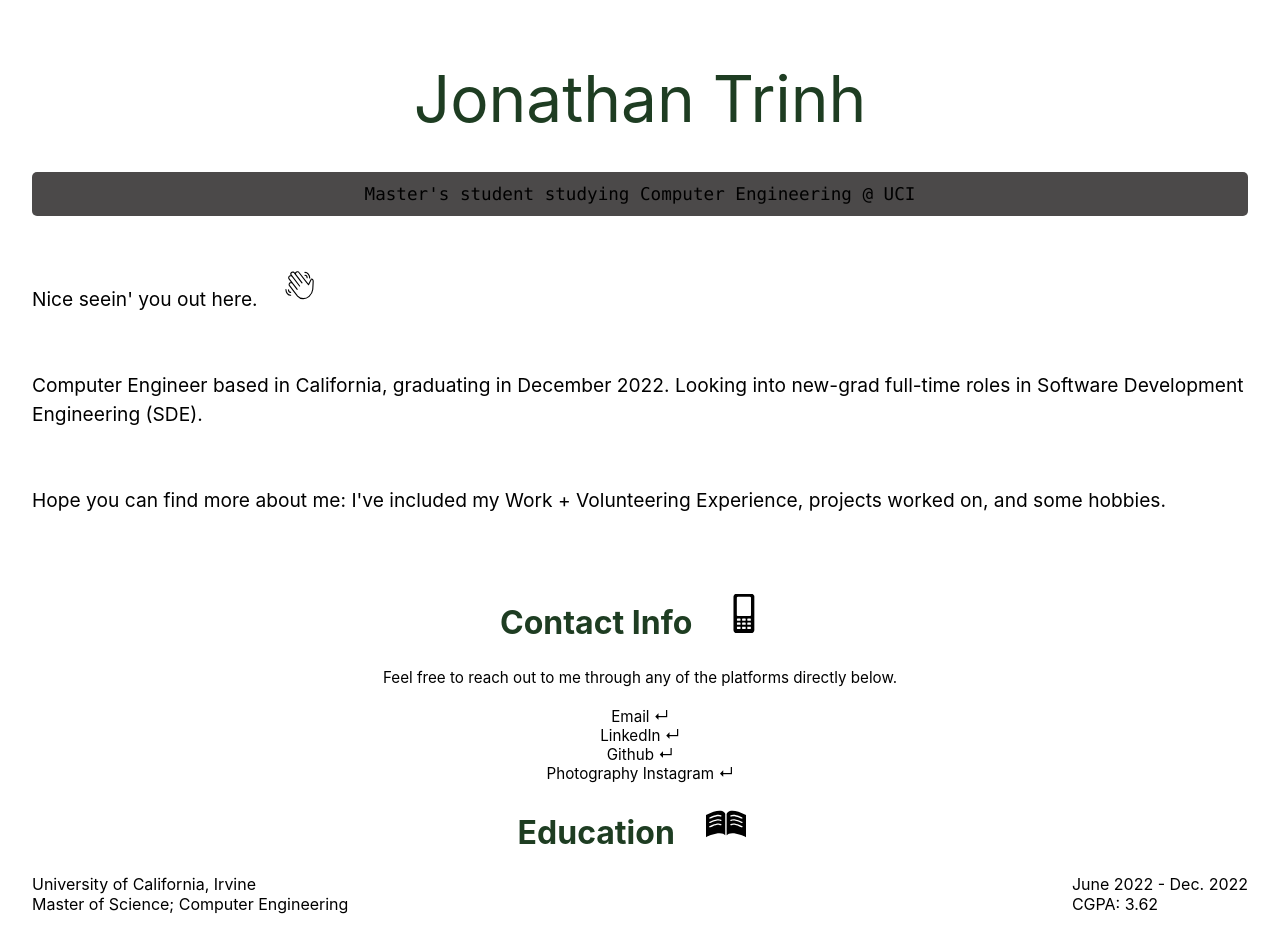
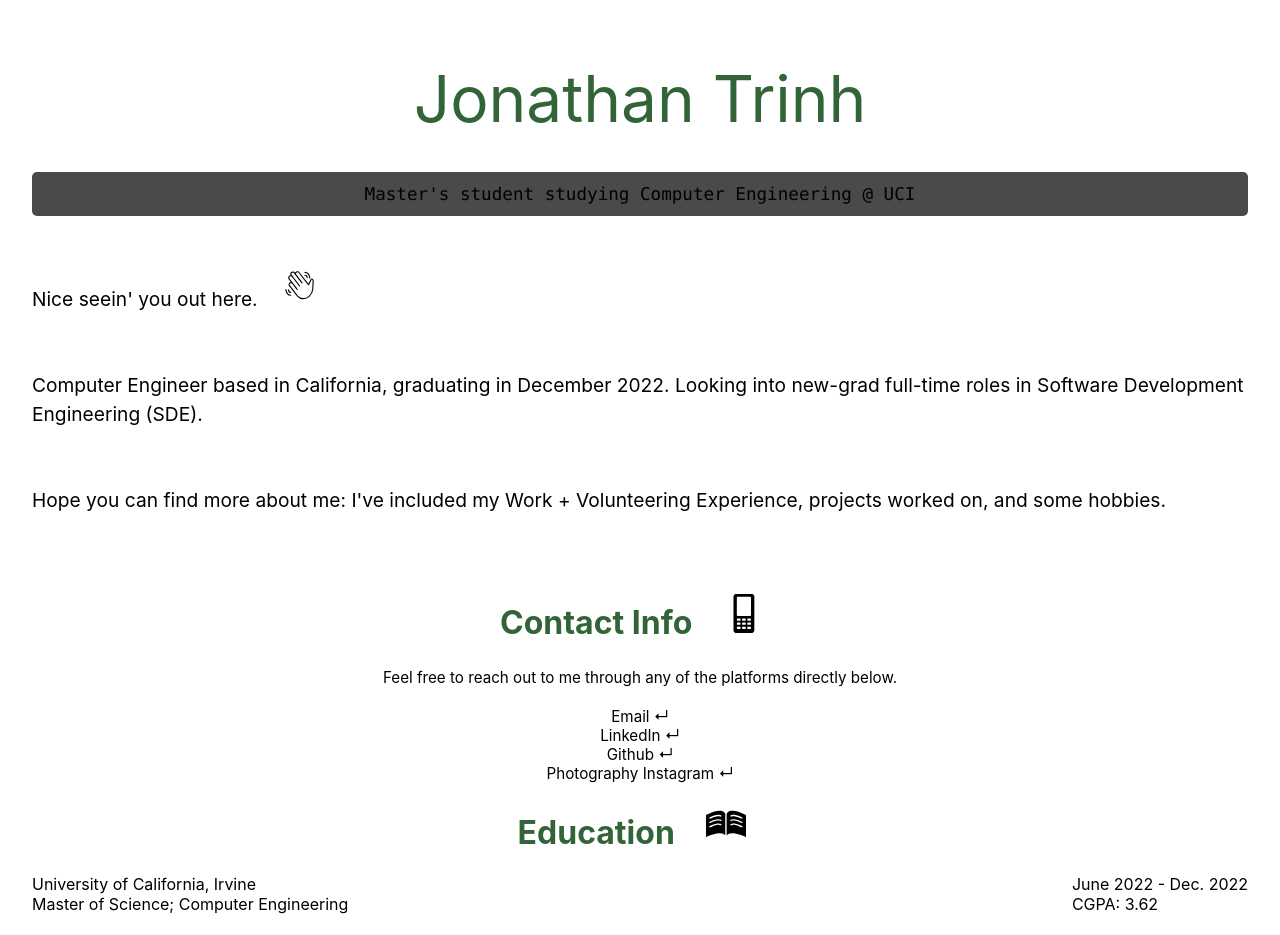
Before and after one commit to jjtrinh99/Website, a Next.js app: page / in a window 1280 px wide. Shown: the top 935 px of the page. Built offline with nearby package versions, Linux system fonts and the light colour scheme.

Commit message:
Colors yet again

```diff
--- a/styles/Home.module.css
+++ b/styles/Home.module.css
@@ -30,7 +30,7 @@
 }
 
 .title a {
-  color: rgb(30, 61, 34);
+  color: rgb(50, 100, 56);
   background-color:  rgb(75, 73, 73);
   text-decoration: italic;
   text-decoration: bold;
--- a/styles/globals.css
+++ b/styles/globals.css
@@ -20,12 +20,12 @@ date{
 h1{
   text-align: center;
   font-size: 2rem;
-  color: rgb(30, 61, 34);
+  color: rgb(50, 100, 56);
 }
 h2{
   text-align: center;
   font-size: 2rem;
-  color: rgb(30, 61, 34);
+  color: rgb(50, 100, 56);
 }
 * {
   box-sizing: border-box;
@@ -33,7 +33,7 @@ h2{
 overallH{
   text-align: center;
   font-size: 4rem;
-  color: rgb(30, 61, 34);
+  color: rgb(50, 100, 56);
 }
 .id1 {
   text-align: center;
@@ -60,7 +60,7 @@ overallH{
   body {
     color: white;
 
-    color: rgb(30, 61, 34);
+    color: rgb(50, 100, 56);
   }
 
 }
```
